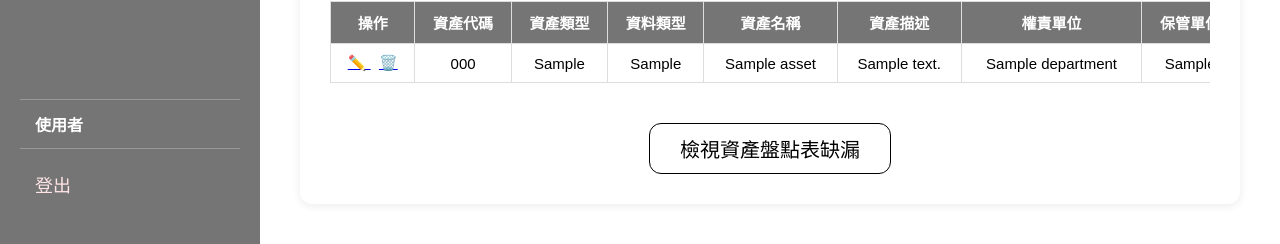
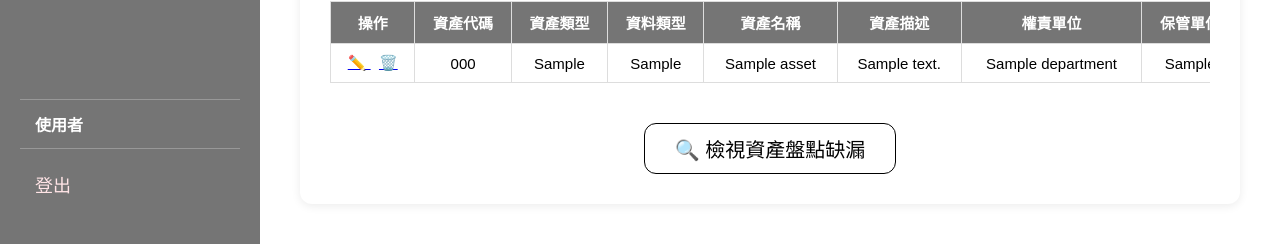
Before and after one commit to Cathy0928/risk-assessment-project, a Flask app: template riskGenie/templates/asset_summary.html in a window 1280 px wide. Shown: the part 591-835 px from the top of the page. Run offline with Flask 3, Linux system fonts and the light colour scheme; the template is opened without the code that fills it: most values are stand-ins (such as "Sample title", 1, 10 or a date in 2020); parts of the project's set-up code (start-up, migrations or seed data) failed here and were passed over.

Commit message:
修改介面

```diff
--- a/riskGenie/templates/asset_summary.html
+++ b/riskGenie/templates/asset_summary.html
@@ -351,11 +351,19 @@ style="text-align:center;">
 
 <div class="bottom-action">
 
+<a href="{{ url_for('asset_missing') }}">
+
+<div class="bottom-action">
+
+<a href="{{ url_for('asset_missing') }}">
+
 <button class="check-btn">
 
-檢視資產盤點表缺漏
+🔍 檢視資產盤點缺漏
 
 </button>
+
+</a>
 
 </div>
 
```
